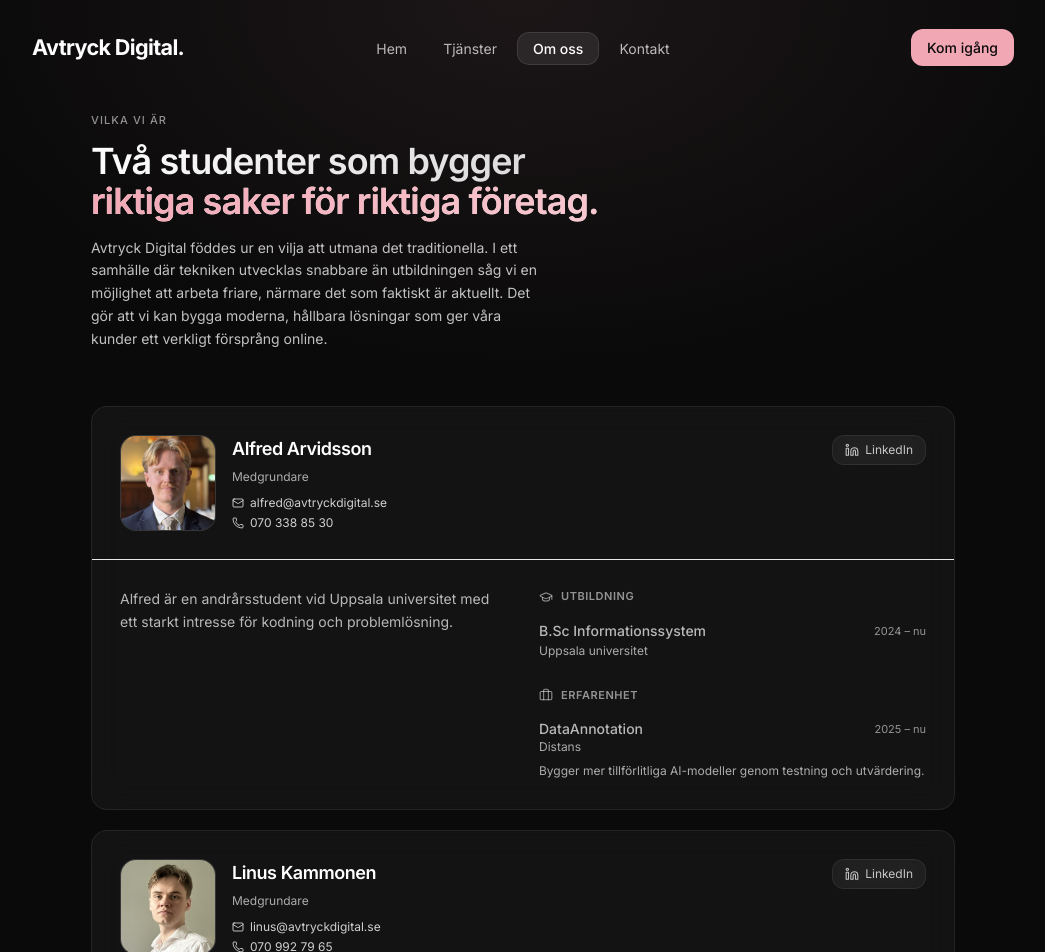
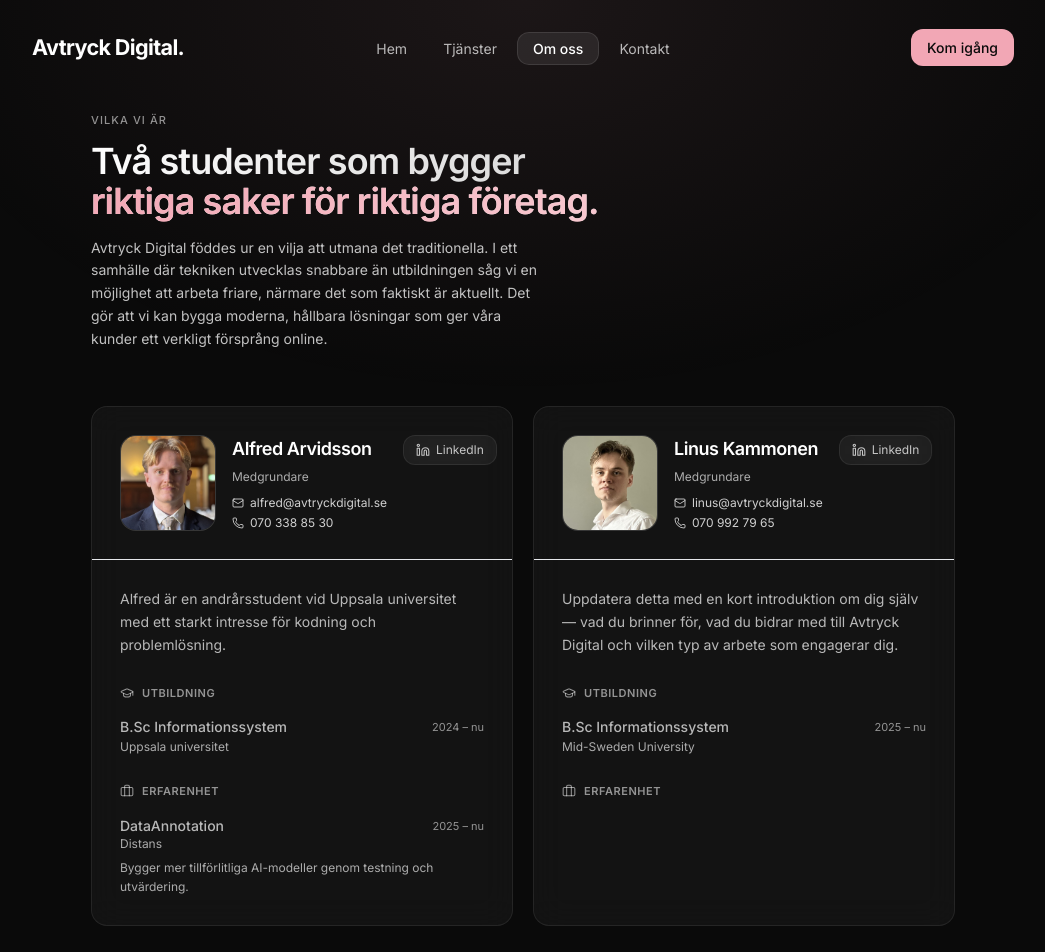
Before and after one commit to L-A-Solutions/growable-site, a Next.js app: page /about in a window 1280 px wide. Shown: the top 952 px of the page, without its empty margins (117-1162 px from the left). Built offline with nearby package versions, Linux system fonts and the light colour scheme.

Commit message:
Show profile cards side by side on desktop
Co-Authored-By: Claude Sonnet 4.6 <noreply@anthropic.com>

```diff
--- a/app/about/page.tsx
+++ b/app/about/page.tsx
@@ -126,7 +126,7 @@ function PersonCard({ person, index }: { person: Person; index: number }) {
         </a>
       </div>
 
-      <div className="p-7 grid md:grid-cols-2 gap-8">
+      <div className="p-7 flex flex-col gap-7">
         {/* Left */}
         <div>
           <p className="text-sm text-white/70 leading-relaxed">{person.bio}</p>
@@ -224,7 +224,7 @@ Det gör att vi kan bygga moderna, hållbara lösningar som ger våra kunder ett
           </p>
         </m.div>
 
-        <div className="flex flex-col gap-5 mb-14">
+        <div className="grid md:grid-cols-2 gap-5 mb-14">
           {team.map((person, i) => (
             <PersonCard key={person.name} person={person} index={i} />
           ))}
```
